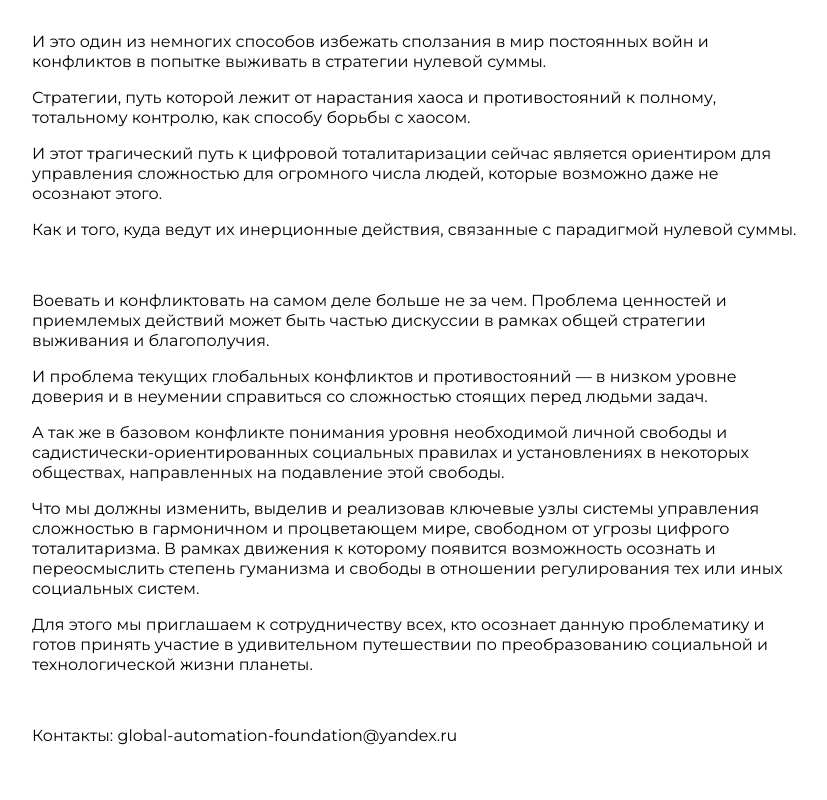
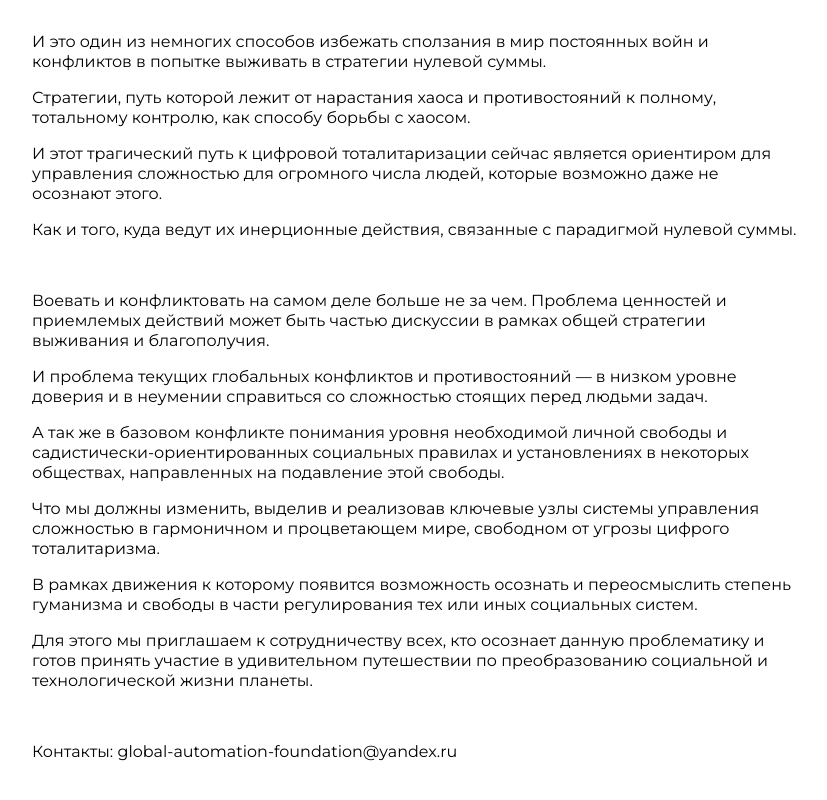
Before and after one commit to global-automation-foundation/global-automation-foundation.github.io, a plain HTML site: page ru/manifest.html in a window 1280 px wide. Shown: the part 3123-3923 px from the top of the page, without its empty margins (224-1051 px from the left). Drawn offline with Linux system fonts and the light colour scheme.

Commit message:
Update p

```diff
--- a/ru/manifest.html
+++ b/ru/manifest.html
@@ -179,8 +179,10 @@
                         А так же в базовом конфликте понимания уровня необходимой личной свободы и садистически-ориентированных социальных правилах и установлениях в некоторых обществах, направленных на подавление этой свободы.
                     </p>
                     <p>
-                        Что мы должны изменить, выделив и реализовав ключевые узлы системы управления сложностью в гармоничном и процветающем мире, свободном от угрозы цифрого тоталитаризма. В рамках движения к которому появится возможность
-                        осознать и переосмыслить степень гуманизма и свободы в отношении регулирования тех или иных социальных систем.
+                        Что мы должны изменить, выделив и реализовав ключевые узлы системы управления сложностью в гармоничном и процветающем мире, свободном от угрозы цифрого тоталитаризма.
+                    </p>
+                    <p>
+                        В рамках движения к которому появится возможность осознать и переосмыслить степень гуманизма и свободы в части регулирования тех или иных социальных систем.
                     </p>
                     <p>
                         Для этого мы приглашаем к сотрудничеству всех, кто осознает данную проблематику и готов принять участие в удивительном путешествии по преобразованию социальной и технологической жизни планеты.
--- a/styles/style2.css
+++ b/styles/style2.css
@@ -34,6 +34,7 @@ p {
     p {
         margin: 45px 0;
         line-height: 50px;
+        font-size: 14px;
     }
 }
 
```
Also changed, not shown: en/manifest.html (+6 -0 lines).
